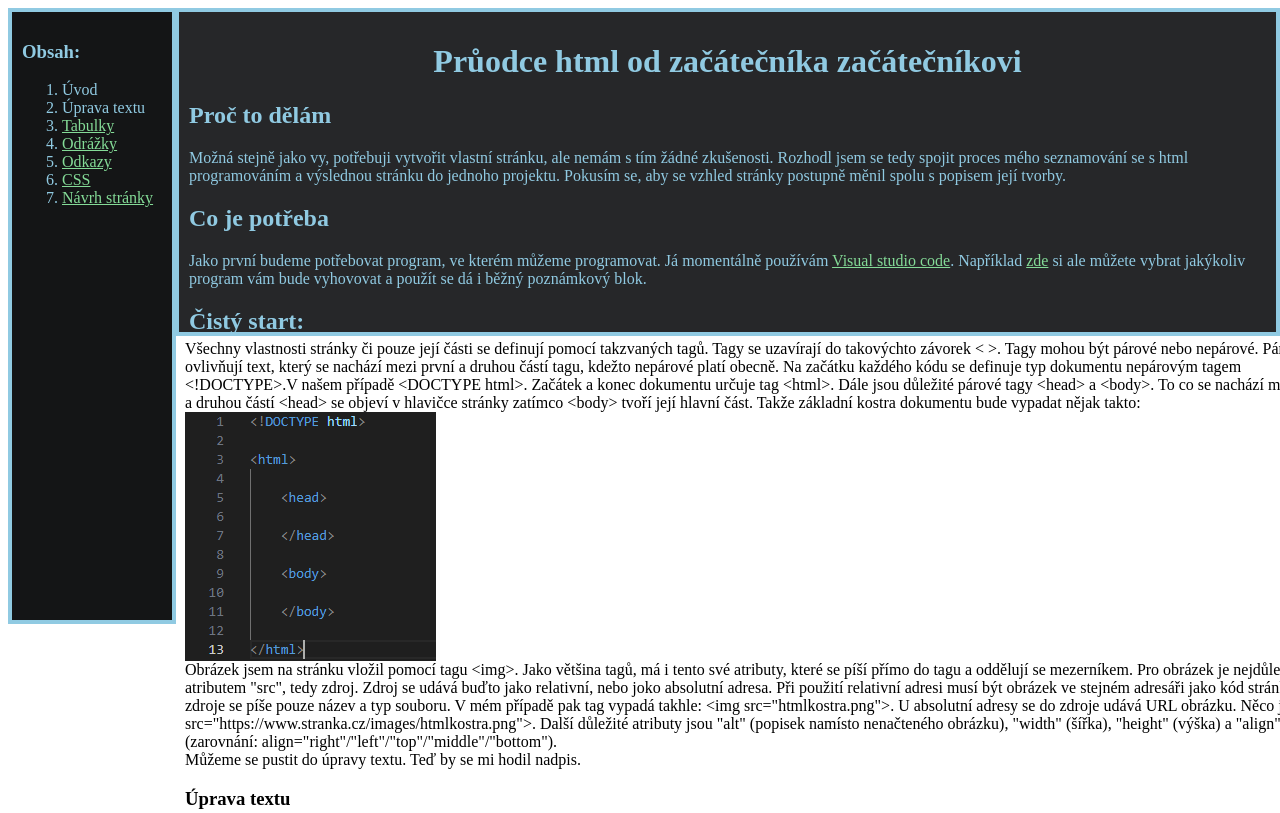
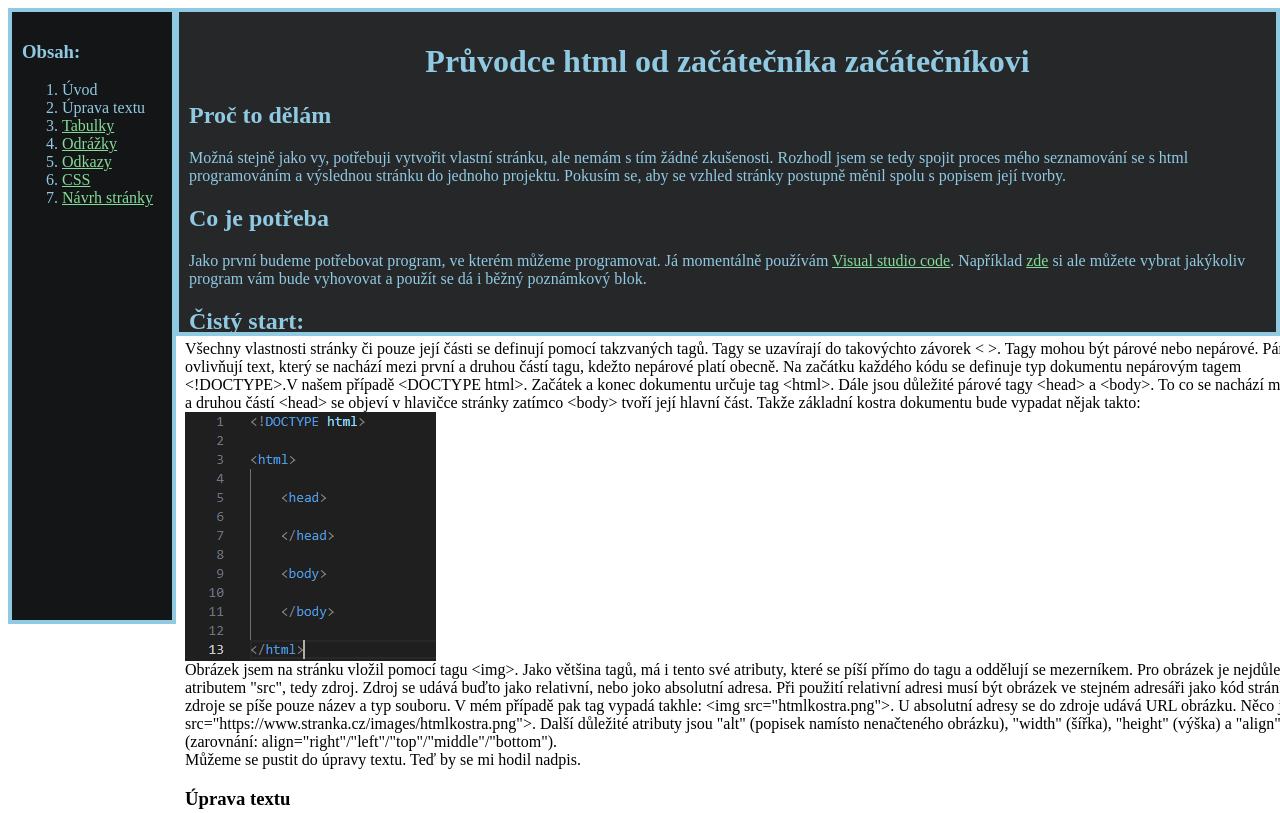
Before and after one commit to LukasToucha/htmlodamatera1, a plain HTML site: page index.html in a window 1280 px wide. Shown: the top 813 px of the page. Drawn offline with Linux system fonts and the light colour scheme.

Commit message:
Update index.html
v

```diff
--- a/index.html
+++ b/index.html
@@ -20,7 +20,7 @@
 <body>
 
 <div id="uvod">
-    <h1 align="center" font="arial">Průodce html od začátečníka začátečníkovi</h1>
+    <h1 align="center" font="arial">Průvodce html od začátečníka začátečníkovi</h1>
 
     <h2>Proč to dělám</h2>
     Možná stejně jako vy, potřebuji vytvořit vlastní stránku, ale nemám s tím žádné zkušenosti. Rozhodl jsem se tedy spojit proces mého seznamování
```
